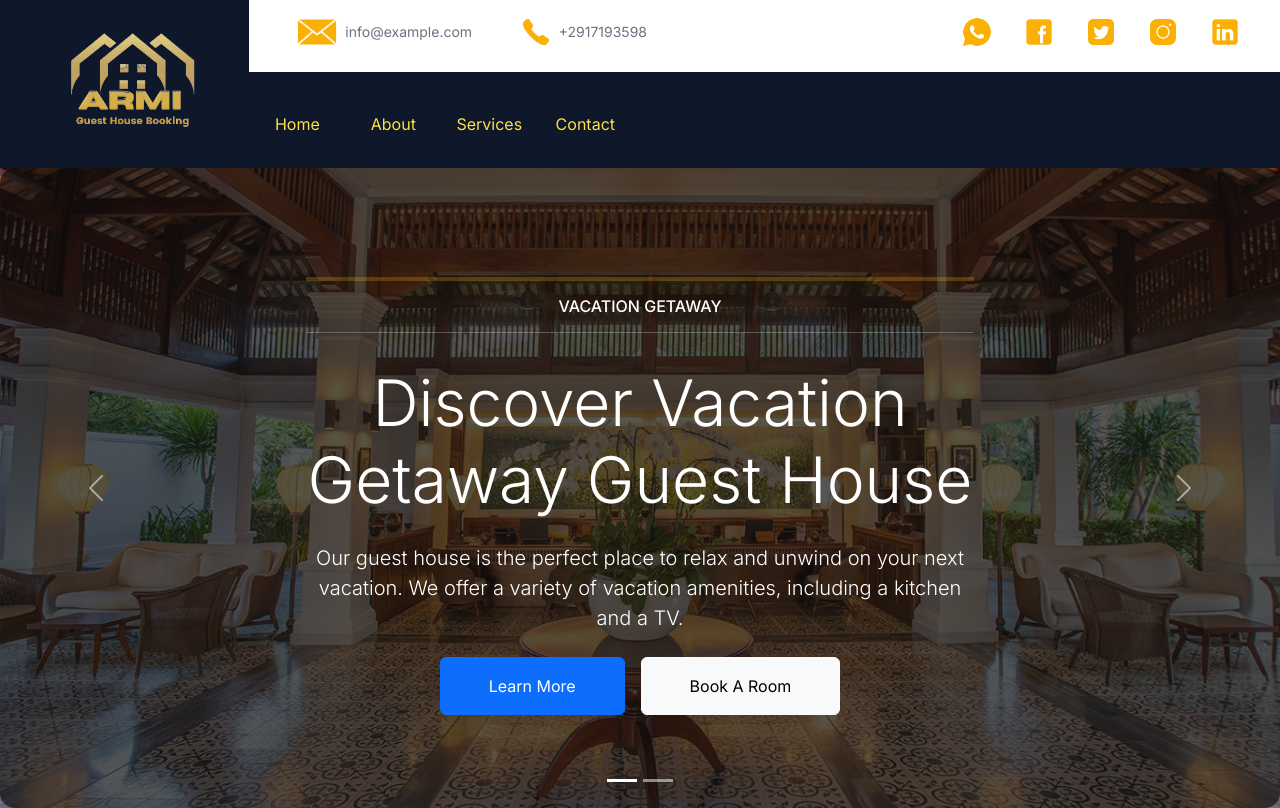
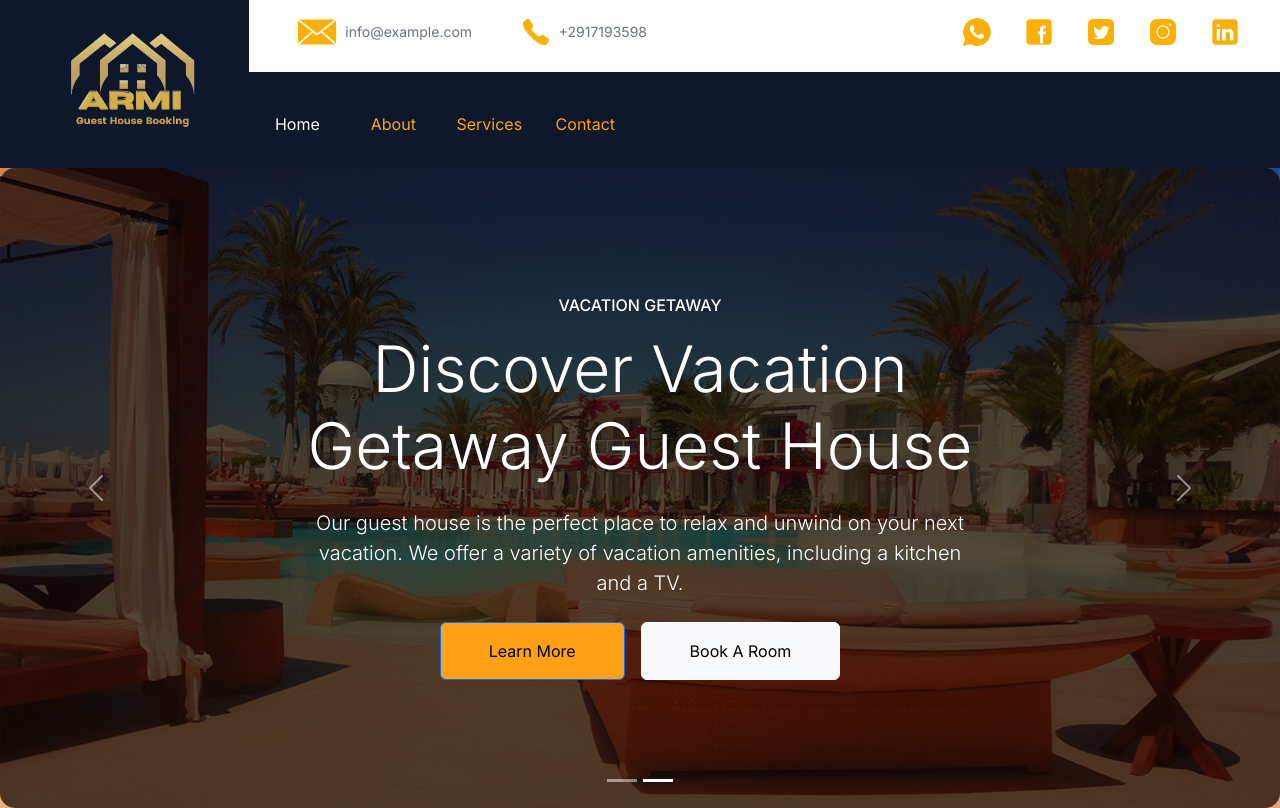
Before and after one commit to aron-helu/armi, a Next.js app: page / in a window 1280 px wide. Built offline with nearby package versions, Linux system fonts and the light colour scheme.

Commit message:
Fix the heo image

```diff
--- a/src/app/Bootstrap.module.css
+++ b/src/app/Bootstrap.module.css
@@ -13,7 +13,7 @@
     left: 0;
     right: 0;
     bottom: 0;
-    background-color: rgba(17, 16, 16, 0.7);
+    background-color: rgba(10, 0, 0, 0.7);
     border-radius: 15px;
     display: flex;
     justify-content: center;
--- a/src/app/Carousel.js
+++ b/src/app/Carousel.js
@@ -1,9 +1,10 @@
-'use client'
+'use client';
 import { useState } from "react";
-import items from "./items.js";
 import { Carousel } from "react-bootstrap";
+import Image from 'next/image';
 import "bootstrap/dist/css/bootstrap.min.css";
 import styles from "./Bootstrap.module.css";
+import items from "./items.js";
 
 const Hero = () => {
     const { bootstrap } = items;
@@ -12,38 +13,26 @@ const Hero = () => {
         setIndex(selectedIndex);
     };
 
-    // Change the button from red to green
-    const buttonStyle = {
-        backgroundColor: "green",
-        color: "white",
-    };
-
     return (
         <>
             <Carousel activeIndex={index} onSelect={handleSelect}>
                 {bootstrap.map((item) => (
-                    <Carousel.Item key={item.id} className={styles.itemP} interval={2000}>
-                        <div
-                            className={styles.backgroundImage}
-                            style={{
-                                backgroundImage: `url(${item.imageUrl})`,
-                                backgroundSize: 'cover',
-                                backgroundPosition: 'center',
-                            }}
-                        />
+                    <Carousel.Item key={item.id} className={styles.itemP} interval={1000}>
+                        <div className={styles.backgroundImage}>
+                            <Image src={item.imageUrl} alt="Carousel Image" layout="fill" objectFit="cover" />
+                        </div>
                         <Carousel.Caption className={`${styles.caption} ${styles.responsiveCaption}`}>
                             <div className={`${styles.container} ${styles.responsiveContainer}`}>
                                 <div className="d-flex flex-column align-items-center justify-content-center h-100">
                                     <div className="p-3" style={{ maxWidth: '700px' }}>
-                                        <hr className="border-solid border-2 border-yellow-500 bg-yellow-700" />
-                                        <h6 className="section-title text-white text-uppercase mb-3 animated slideInDown">Vacation Getaway</h6>
-                                        <hr className="p-2" />
+
+                                        <h6 className={`section-title text-white text-uppercase mb-3 animated slideInDown`}>
+                                          Vacation Getaway
+                                        </h6>
                                         <h1 className="display-3 text-white mb-4 animated slideInDown">Discover Vacation Getaway Guest House</h1>
-                                        <p className="lead text-white mb-4 animated slideInDown">
-                                            Our guest house is the perfect place to relax and unwind on your next vacation. We offer a variety of vacation amenities, including a kitchen and a TV.
-                                        </p>
-                                        <a href="" className="btn btn-primary py-md-3 px-md-5 me-3 animated slideInLeft">Learn More</a>
-                                        <a href="" className="btn btn-light py-md-3 px-md-5 animated slideInRight">Book A Room</a>
+                                        <p className="lead text-white mb-4 animated slideInUp">Our guest house is the perfect place to relax and unwind on your next vacation. We offer a variety of vacation amenities, including a kitchen and a TV.</p>
+                                        <a href="" className="btn btn-primary py-md-3 px-md-5 me-3" style={{ backgroundColor: "#FEA116", color: "black" }}>Learn More</a>
+                                        <a href="" className="btn btn-light py-md-3 px-md-5 animated slideInUp">Book A Room</a>
                                     </div>
                                 </div>
                             </div>
--- a/src/app/navigationBar.js
+++ b/src/app/navigationBar.js
@@ -15,10 +15,10 @@ export const Navbar = () => {
             <Link href={item.url} passHref className="text-decoration-none ">
               <div
                 className={`w-24 h-24 text-center mt-4 cursor-pointer ${
-                  currentRoute === item.url ? 'text-white' : 'text-yellow-300'
+                  currentRoute === item.url ? 'text-white' : 'text-[#FEA116]'
                 }`}
               >
-                <p className="hover:text-gray-300 text-yellow-300">{item.label}</p>
+                <p className="hover:text-gray-300 text-text-orange">{item.label}</p>
               </div>
             </Link>
           </>
```
Also changed, not shown: 4 other files (tests, documents, lock files or other folders).
